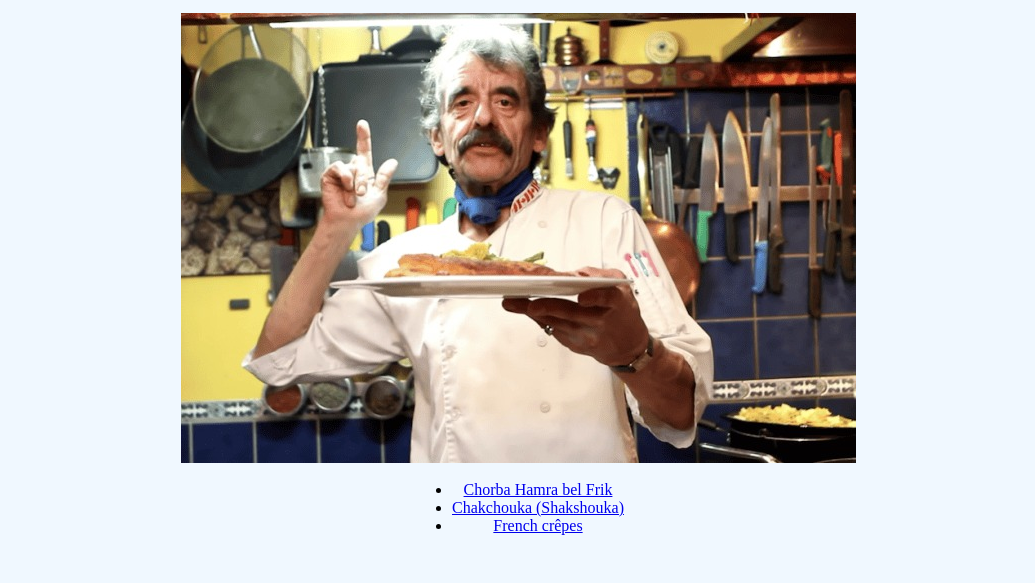
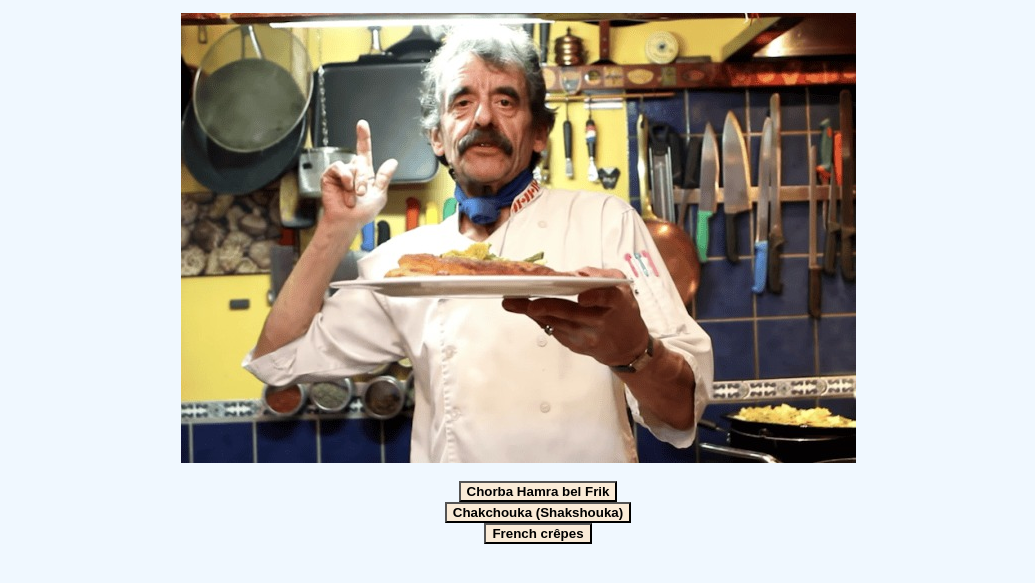
Before and after one commit to hlokman/odin-recipes, a plain HTML site: page index.html in a window 1280 px wide. Shown: the part 91-674 px from the top of the page, without its empty margins (122-1157 px from the left). Drawn offline with Linux system fonts and the light colour scheme.

Commit message:
Make a button for each recipe and style it

```diff
--- a/index.html
+++ b/index.html
@@ -11,9 +11,9 @@
         <img class="Dumas" src="./images/DumasChef.jpeg">
         <br>
         <ul>
-            <li><a href="./recipes/chorba.html">Chorba Hamra bel Frik</a></li>
-            <li><a href="./recipes/chakchouka.html">Chakchouka (Shakshouka)</a></li>
-            <li><a href="./recipes/crepe.html">French crêpes</a></li>
+            <li><a href="./recipes/chorba.html"><button>Chorba Hamra bel Frik</button></a></li>
+            <li><a href="./recipes/chakchouka.html"><button>Chakchouka (Shakshouka)</button></a></li>
+            <li><a href="./recipes/crepe.html"><button>French crêpes</button></a></li>
         </ul>
     </body>
 </html>
--- a/style.css
+++ b/style.css
@@ -23,8 +23,15 @@ h1 {
 ul {
     display: table;
     margin: 0 auto;
+    list-style-type: none;
 }
 
-* {
+button {
+    background: antiquewhite;
+    color: black;
+    font-weight: bold;
+}
+
+body {
     background-color: aliceblue;
 }
```
